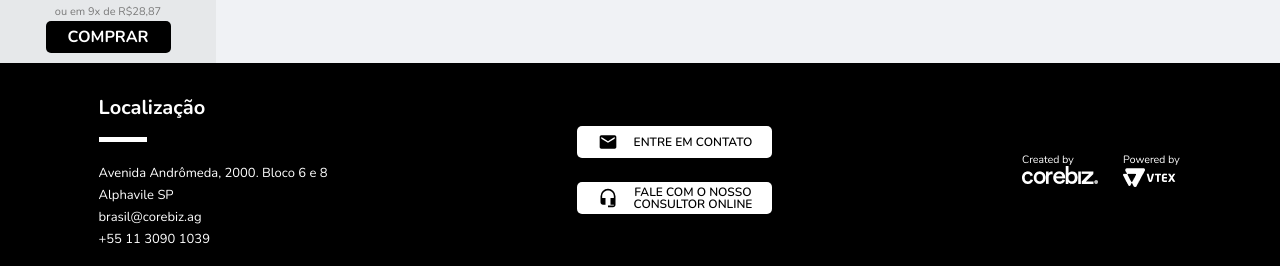
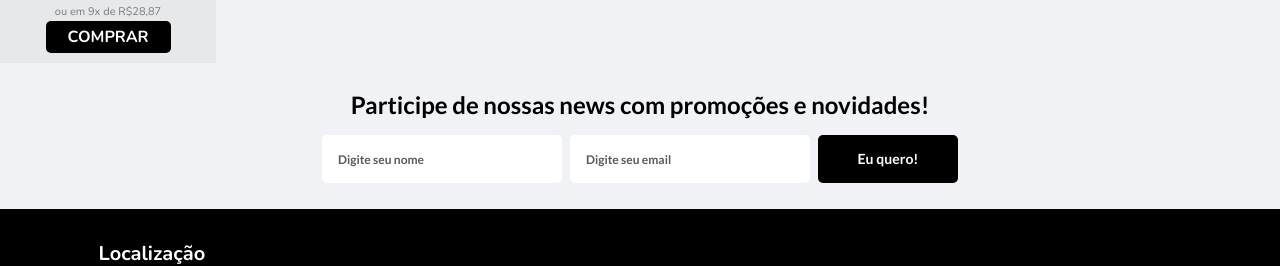
Before and after one commit to victorprnt/corebiz-store, a Next.js app: page / in a window 1280 px wide. Shown: the part 370-636 px from the top of the page. Built offline with nearby package versions, Linux system fonts and the light colour scheme.

Commit message:
Feat[Newsletter]: Add newsletter component
Newsletter we'll be the component where the user will fill out name and e-mail to receive store's newsletter

```diff
--- a/src/components/Newsletter/index.tsx
+++ b/src/components/Newsletter/index.tsx
@@ -0,0 +1,15 @@
+import React from 'react';
+import * as S from './style';
+
+export function Newsletter() {
+  return (
+    <S.NewsletterWrapper>
+      <h1>Participe de nossas news com promoções e novidades!</h1>
+      <div>
+        <input type="text" className="name" placeholder="Digite seu nome" />
+        <input type="text" className="email" placeholder="Digite seu email" />
+        <button type="submit">Eu quero!</button>
+      </div>
+    </S.NewsletterWrapper>
+  );
+}
--- a/src/components/Newsletter/style.ts
+++ b/src/components/Newsletter/style.ts
@@ -0,0 +1,44 @@
+import styled from "styled-components";
+
+export const NewsletterWrapper = styled.section`
+  height: 146px;
+
+  display: flex;
+  flex-direction: column;
+  align-items: center;
+  justify-content: center;
+
+  font: 700 1rem "Lato", sans-serif;
+
+  h1 {
+    margin-bottom: 1rem;
+  }
+
+  input {
+    width: 240px;
+    height: 48px;
+    padding: 1rem;
+    margin-right: 0.5rem;
+
+    border: none;
+    border-radius: 5px;
+
+    &::placeholder {
+      font: 700 12px "Lato", sans-serif;
+      line-height: 14px;
+      color: #585858;
+    }
+  }
+
+  button {
+   width: 140px;
+   height: 48px;
+
+   font: 700 14px "Lato", sans-serif;
+   line-height: 14px;
+   color: #fff;
+   background-color: #000;
+
+   border-radius: 5px;
+  }
+`;
--- a/src/pages/_document.tsx
+++ b/src/pages/_document.tsx
@@ -42,6 +42,10 @@ export default class MyDocument extends Document {
             href="https://fonts.googleapis.com/css2?family=Nunito:wght@400;600;700;900&display=swap"
             rel="stylesheet"
           />
+          <link
+            href="https://fonts.googleapis.com/css2?family=Lato:wght@400;700&family=Nunito:wght@400;600;700;900&display=swap"
+            rel="stylesheet"
+          />
         </Head>
         <body>
           <Main />
--- a/src/pages/index.tsx
+++ b/src/pages/index.tsx
@@ -3,6 +3,7 @@ import Head from 'next/head';
 import { ProductCard } from 'components/ProductCard';
 import { Header } from 'components/Header';
 import { Footer } from 'components/Footer';
+import { Newsletter } from 'components/Newsletter';
 
 export default function Home() {
   return (
@@ -13,7 +14,7 @@ export default function Home() {
       <Header />
 
       <ProductCard />
-
+      <Newsletter />
       <Footer />
     </>
   );
```
